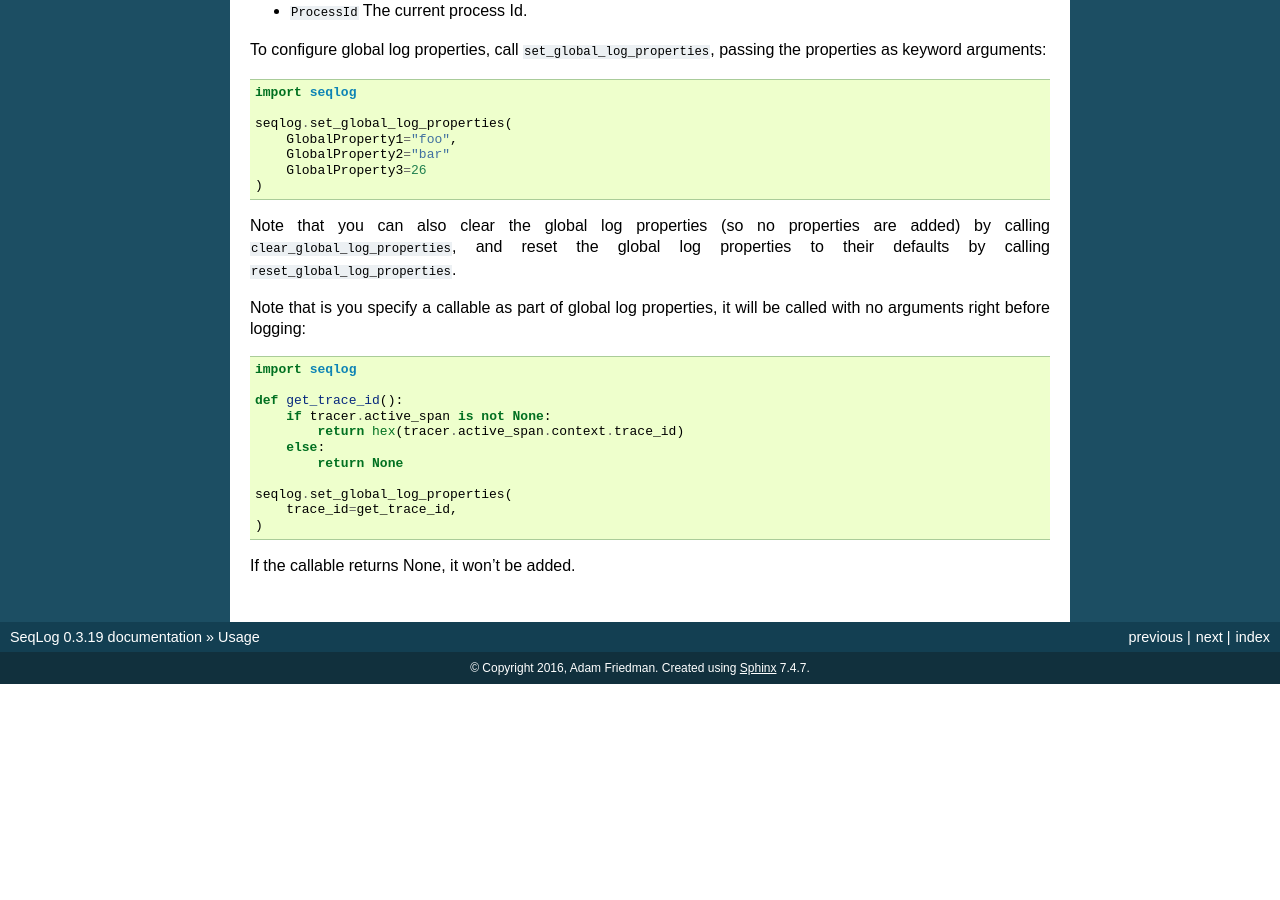
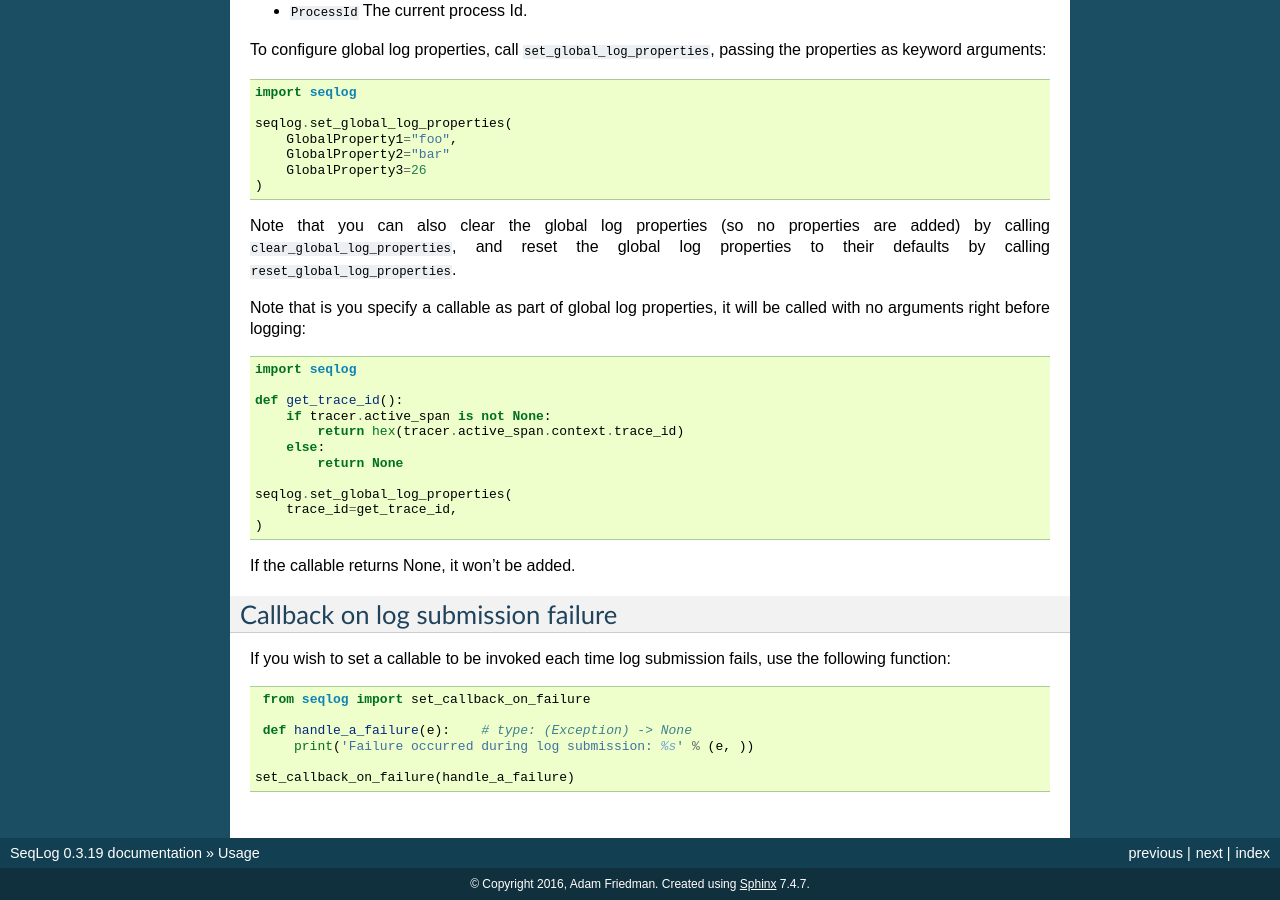
Before and after one commit to tintoy/seqlog, a Sphinx documentation site: the page built from docs/usage.rst, in a window 1280 px wide and 900 px high, scrolled down 2640 px. Built offline with Sphinx 7.4.7, drawn with Linux system fonts in a browser that asks for light colours; before the commit the page ends 3324 px from its top, so only the background shows below that; some of the changed text lies outside the part shown.

Commit message:
add a callable to call each time log submission fails

```diff
--- a/HISTORY.rst
+++ b/HISTORY.rst
@@ -1,6 +1,11 @@
 =======
 History
 =======
+
+0.3.20 (TBA)
+------------
+
+* Added a callable to be called each time log submission fails
 
 0.3.19 (2020-10-15)
 -------------------
--- a/docs/usage.rst
+++ b/docs/usage.rst
@@ -188,3 +188,18 @@ with no arguments right before logging:
     )
 
 If the callable returns None, it won't be added.
+
+Callback on log submission failure
+----------------------------------
+
+If you wish to set a callable to be invoked each time log submission fails,
+use the following function:
+
+.. code-block:: python
+
+    from seqlog import set_callback_on_failure
+
+    def handle_a_failure(e):    # type: (Exception) -> None
+        print('Failure occurred during log submission: %s' % (e, ))
+
+   set_callback_on_failure(handle_a_failure)
--- a/seqlog/__init__.py
+++ b/seqlog/__init__.py
@@ -10,6 +10,7 @@ from seqlog.structured_logging import get_global_log_properties as _get_global_l
 from seqlog.structured_logging import set_global_log_properties as _set_global_log_properties
 from seqlog.structured_logging import clear_global_log_properties as _clear_global_log_properties
 from seqlog.structured_logging import reset_global_log_properties as _reset_global_log_properties
+from seqlog.structured_logging import set_callback_on_failure
 
 __author__ = 'Adam Friedman'
 __email__ = 'tintoy@tintoy.io'
```
Also changed, not shown: 1 other file.
